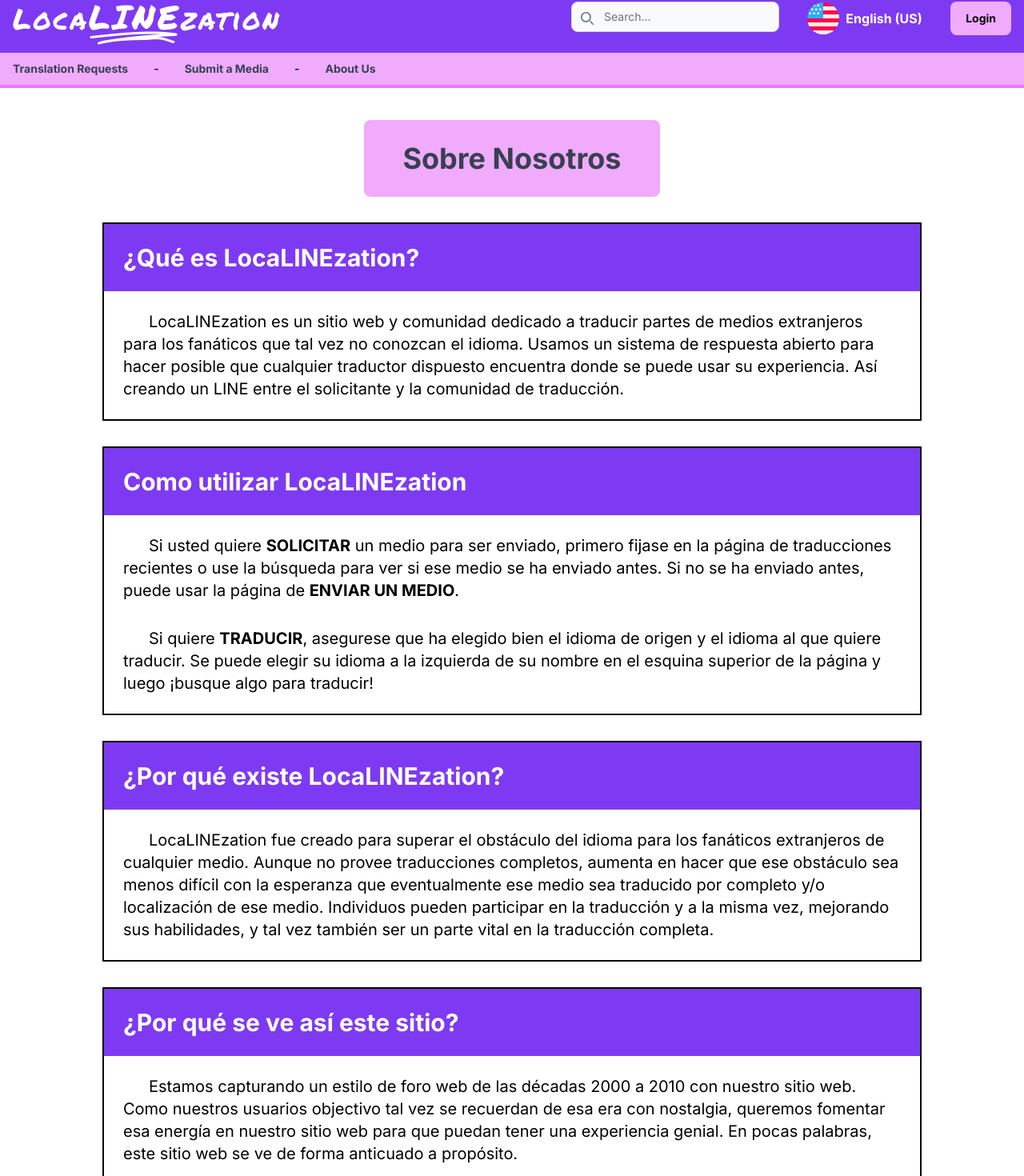
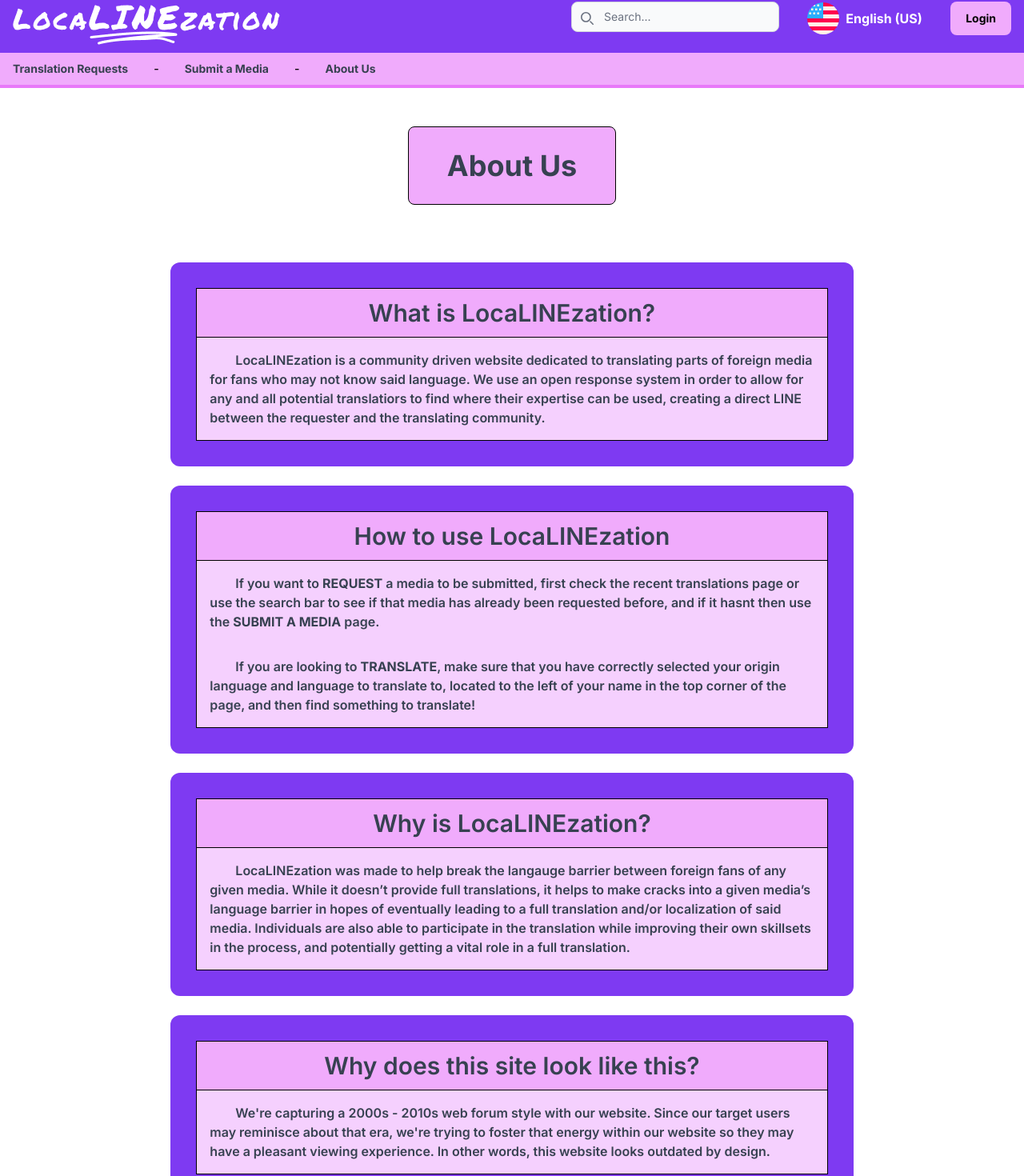
Before and after one commit to LeoJrTheTanooki/localinezation-front, a Next.js app in the folder localinezation-front/: page /AboutPage in a window 1280 px wide. Shown: the part 24-1494 px from the top of the page at 80% size. Built offline with nearby package versions, Linux system fonts and the light colour scheme.

Commit message:
Adjusted AboutPage styling

```diff
--- a/localinezation-front/src/app/AboutPage/page.tsx
+++ b/localinezation-front/src/app/AboutPage/page.tsx
@@ -3,54 +3,54 @@
 import React from "react";
 
 const AboutPage = () => {
-  //   const englishText = [
-  //     <h1 className="text-center font-bold text-gray-700 text-4xl py-7">
-  //       About Us
-  //     </h1>,
-  //     <p>What is LocaLINEzation?</p>,
-  //     <p className="indent-8">
-  //       LocaLINEzation is a community driven website dedicated to translating
-  //       parts of foreign media for fans who may not know said language. We use an
-  //       open response system in order to allow for any and all potential
-  //       translatiors to find where their expertise can be used, creating a direct
-  //       LINE between the requester and the translating community.
-  //     </p>,
-  //     <p>How to use LocaLINEzation</p>,
-  //     <>
-  //       <p className="indent-8 mb-8">
-  //         If you want to <span className="font-bold">REQUEST</span> a media to be
-  //         submitted, first check the recent translations page or use the search
-  //         bar to see if that media has already been requested before, and if it
-  //         hasnt then use the <span className="font-bold">SUBMIT A MEDIA</span>{" "}
-  //         page.
-  //       </p>
-  //       <p className="indent-8">
-  //         If you are looking to <span className="font-bold">TRANSLATE</span>, make
-  //         sure that you have correctly selected your origin language and language
-  //         to translate to, located to the left of your name in the top corner of
-  //         the page, and then find something to translate!
-  //       </p>
-  //     </>,
-  //     <p>Why is LocaLINEzation?</p>,
-  //     <p className="indent-8">
-  //       LocaLINEzation was made to help break the langauge barrier between foreign
-  //       fans of any given media. While it doesn&rsquo;t provide full translations,
-  //       it helps to make cracks into a given media&rsquo;s language barrier in
-  //       hopes of eventually leading to a full translation and/or localization of
-  //       said media. Individuals are also able to participate in the translation
-  //       while improving their own skillsets in the process, and potentially
-  //       getting a vital role in a full translation.
-  //     </p>,
-  //     <p>Why does this site look like this?</p>,
-  //     <p className="indent-8">
-  //       We&apos;re capturing a 2000s - 2010s web forum style with our website.
-  //       Since our target users may reminisce about that era, we&apos;re trying to
-  //       foster that energy within our website so they may have a pleasant viewing
-  //       experience. In other words, this website looks outdated by design.
-  //     </p>,
-  //   ];
+  const englishText = [
+    <h1 className="text-center font-bold text-gray-700 text-4xl py-7">
+      About Us
+    </h1>,
+    <p>What is LocaLINEzation?</p>,
+    <p className="indent-8">
+      LocaLINEzation is a community driven website dedicated to translating
+      parts of foreign media for fans who may not know said language. We use an
+      open response system in order to allow for any and all potential
+      translatiors to find where their expertise can be used, creating a direct
+      LINE between the requester and the translating community.
+    </p>,
+    <p>How to use LocaLINEzation</p>,
+    <>
+      <p className="indent-8 mb-8">
+        If you want to <span className="font-bold">REQUEST</span> a media to be
+        submitted, first check the recent translations page or use the search
+        bar to see if that media has already been requested before, and if it
+        hasnt then use the <span className="font-bold">SUBMIT A MEDIA</span>{" "}
+        page.
+      </p>
+      <p className="indent-8">
+        If you are looking to <span className="font-bold">TRANSLATE</span>, make
+        sure that you have correctly selected your origin language and language
+        to translate to, located to the left of your name in the top corner of
+        the page, and then find something to translate!
+      </p>
+    </>,
+    <p>Why is LocaLINEzation?</p>,
+    <p className="indent-8">
+      LocaLINEzation was made to help break the langauge barrier between foreign
+      fans of any given media. While it doesn&rsquo;t provide full translations,
+      it helps to make cracks into a given media&rsquo;s language barrier in
+      hopes of eventually leading to a full translation and/or localization of
+      said media. Individuals are also able to participate in the translation
+      while improving their own skillsets in the process, and potentially
+      getting a vital role in a full translation.
+    </p>,
+    <p>Why does this site look like this?</p>,
+    <p className="indent-8">
+      We&apos;re capturing a 2000s - 2010s web forum style with our website.
+      Since our target users may reminisce about that era, we&apos;re trying to
+      foster that energy within our website so they may have a pleasant viewing
+      experience. In other words, this website looks outdated by design.
+    </p>,
+  ];
 
-  const englishText = [
+  const spanishText = [
     <h1 className="text-center font-bold text-gray-700 text-4xl py-7">
       Sobre Nosotros
     </h1>,
@@ -64,20 +64,6 @@ const AboutPage = () => {
     </p>,
     <p>Como utilizar LocaLINEzation</p>,
     <>
-      {/* <p className="indent-8 mb-8">
-        If you want to <span className="font-bold">REQUEST</span> a media to be
-        submitted, first check the recent translations page or use the search
-        bar to see if that media has already been requested before, and if it
-        hasnt then use the <span className="font-bold">SUBMIT A MEDIA</span>{" "}
-        page.
-      </p>
-      <p className="indent-8">
-        If you are looking to <span className="font-bold">TRANSLATE</span>, make
-        sure that you have correctly selected your origin language and language
-        to translate to, located to the left of your name in the top corner of
-        the page, and then find something to translate!
-      </p> */}
-
       <p className="indent-8 mb-8">
         Si usted quiere <span className="font-bold">SOLICITAR</span> un medio
         para ser enviado, primero fijase en la página de traducciones recientes
@@ -113,55 +99,46 @@ const AboutPage = () => {
   ];
 
   return (
-    <div className="flex flex-col h-fit justify-center items-center my-8">
+    <div className="flex flex-col h-fit justify-center items-center py-10">
       <div
         id="pageHeader"
-        className="flex items-center h-24 bg-fuchsia-300 p-12 mx-auto rounded-lg mt-2 mb-4"
+        className="flex items-center h-24 bg-fuchsia-300 p-12 mx-auto rounded-lg mt-2 mb-10 border border-black"
       >
         {englishText[0]}
       </div>
-      <div className="w-[80vw] flex flex-col border-black border-2 my-4">
-        <div
-          id="titleHeader"
-          className="bg-purple-600 text-white p-6 text-3xl font-bold"
-        >
+
+      <div className="rounded-lg text-gray-200 font-semibold py-8 max-w-[1440px] w-2/3 min-w-min flex flex-col gap-y-6">
+        <div className="bg-purple-600 p-8 flex flex-col items-center rounded-xl">
+          <div className="bg-fuchsia-300 text-3xl h-fit w-full min-w-64 text-center text-gray-700 py-3 font-semibold border-black border">
             {englishText[1]}
           </div>
-        <div id="textBox" className="p-6 text-xl">
+          <div className="border border-t-0 h-fit w-full min-w-64 border-black flex flex-col flex-wrap p-4 bg-fuchsia-200 text-gray-700">
             {englishText[2]}
           </div>
         </div>
-      <div className="w-[80vw] flex flex-col border-black border-2 my-4">
-        <div
-          id="titleHeader"
-          className="bg-purple-600 text-white p-6 text-3xl font-bold"
-        >
+        <div className="bg-purple-600 p-8 flex flex-col items-center rounded-xl">
+          <div className="bg-fuchsia-300 text-3xl h-fit w-full min-w-64 text-center text-gray-700 py-3 font-semibold border-black border">
             {englishText[3]}
           </div>
-        <div id="textBox" className="p-6 text-xl">
+          <div className="border border-t-0 h-fit w-full min-w-64 border-black flex flex-col flex-wrap p-4 bg-fuchsia-200 text-gray-700">
             {englishText[4]}
           </div>
         </div>
-      <div className="w-[80vw] flex flex-col border-black border-2 my-4">
-        <div
-          id="titleHeader"
-          className="bg-purple-600 text-white p-6 text-3xl font-bold"
-        >
+        <div className="bg-purple-600 p-8 flex flex-col items-center rounded-xl">
+          <div className="bg-fuchsia-300 text-3xl h-fit w-full min-w-64 text-center text-gray-700 py-3 font-semibold border-black border">
             {englishText[5]}
           </div>
-        <div id="textBox" className="p-6 text-xl">
+          <div className="border border-t-0 h-fit w-full min-w-64 border-black flex flex-col flex-wrap p-4 bg-fuchsia-200 text-gray-700">
             {englishText[6]}
           </div>
         </div>
-      <div className="w-[80vw] flex flex-col border-black border-2 my-4">
-        <div
-          id="titleHeader"
-          className="bg-purple-600 text-white p-6 text-3xl font-bold"
-        >
+        <div className="bg-purple-600 p-8 flex flex-col items-center rounded-xl">
+          <div className="bg-fuchsia-300 text-3xl h-fit w-full min-w-64 text-center text-gray-700 py-3 font-semibold border-black border">
             {englishText[7]}
           </div>
-        <div id="textBox" className="p-6 text-xl">
+          <div className="border border-t-0 h-fit w-full min-w-64 border-black flex flex-col flex-wrap p-4 bg-fuchsia-200 text-gray-700">
             {englishText[8]}
+          </div>
         </div>
       </div>
     </div>
```
Lines whose indentation alone changed are shown as unchanged.
